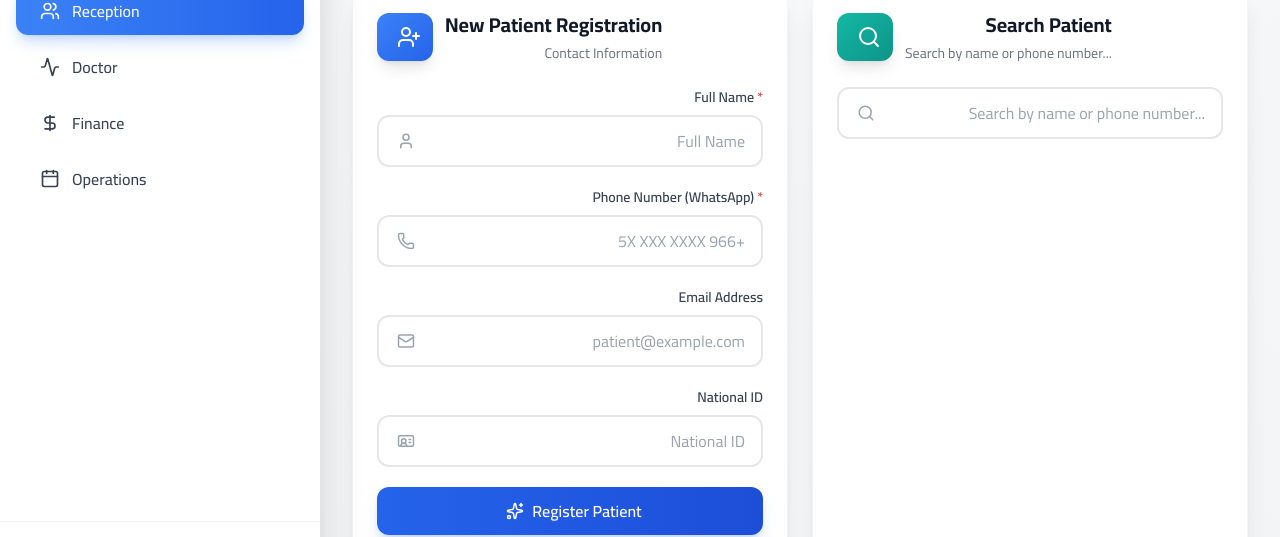
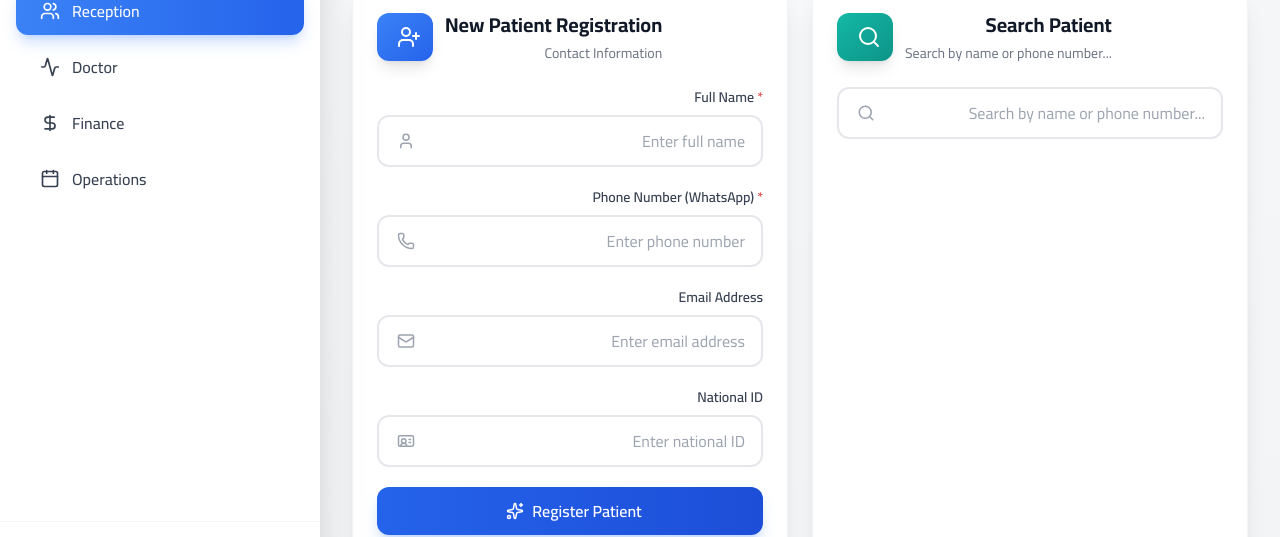
Before and after one commit to Islam412/MCSOS-System, a React (Vite) app: page / in a window 1280 px wide. Shown: the part 134-671 px from the top of the page. Built offline with nearby package versions, Linux system fonts and the light colour scheme.

Commit message:
update patient registration party

```diff
--- a/src/components/reception/PatientRegistration.jsx
+++ b/src/components/reception/PatientRegistration.jsx
@@ -20,10 +20,7 @@ export default function PatientRegistration() {
       return
     }
     const patientId = 'P' + Math.floor(Math.random() * 10000)
-    toast.success(`${form.name} ${t('reception.registered_success')} ${patientId}`, {
-      duration: 4000,
-      position: isRTL ? 'top-center' : 'top-right',
-    })
+    toast.success(`${form.name} ${t('reception.registered_success')} - ${t('reception.id')}: ${patientId}`)
     setForm({ name: '', phone: '', email: '', idNumber: '' })
   }
 
@@ -53,7 +50,7 @@ export default function PatientRegistration() {
             <input
               type="text"
               required
-              placeholder={t('reception.name')}
+              placeholder={t('placeholders.enter_name')}
               className={`w-full ${isRTL ? 'pr-10 pl-4' : 'pl-10 pr-4'} py-3 border-2 border-gray-200 dark:border-gray-600 rounded-xl focus:ring-2 focus:ring-blue-500 focus:border-transparent dark:bg-gray-900 dark:text-white transition-all`}
               value={form.name}
               onChange={(e) => setForm({ ...form, name: e.target.value })}
@@ -70,7 +67,7 @@ export default function PatientRegistration() {
             <input
               type="tel"
               required
-              placeholder="+966 5X XXX XXXX"
+              placeholder={t('placeholders.enter_phone')}
               className={`w-full ${isRTL ? 'pr-10 pl-4' : 'pl-10 pr-4'} py-3 border-2 border-gray-200 dark:border-gray-600 rounded-xl focus:ring-2 focus:ring-blue-500 focus:border-transparent dark:bg-gray-900 dark:text-white transition-all`}
               value={form.phone}
               onChange={(e) => setForm({ ...form, phone: e.target.value })}
@@ -86,7 +83,7 @@ export default function PatientRegistration() {
             <Mail className={`absolute ${isRTL ? 'right-3' : 'left-3'} top-1/2 -translate-y-1/2 text-gray-400`} size={18} />
             <input
               type="email"
-              placeholder="patient@example.com"
+              placeholder={t('placeholders.enter_email')}
               className={`w-full ${isRTL ? 'pr-10 pl-4' : 'pl-10 pr-4'} py-3 border-2 border-gray-200 dark:border-gray-600 rounded-xl focus:ring-2 focus:ring-blue-500 focus:border-transparent dark:bg-gray-900 dark:text-white transition-all`}
               value={form.email}
               onChange={(e) => setForm({ ...form, email: e.target.value })}
@@ -102,7 +99,7 @@ export default function PatientRegistration() {
             <IdCard className={`absolute ${isRTL ? 'right-3' : 'left-3'} top-1/2 -translate-y-1/2 text-gray-400`} size={18} />
             <input
               type="text"
-              placeholder={t('reception.national_id')}
+              placeholder={t('placeholders.enter_id')}
               className={`w-full ${isRTL ? 'pr-10 pl-4' : 'pl-10 pr-4'} py-3 border-2 border-gray-200 dark:border-gray-600 rounded-xl focus:ring-2 focus:ring-blue-500 focus:border-transparent dark:bg-gray-900 dark:text-white transition-all`}
               value={form.idNumber}
               onChange={(e) => setForm({ ...form, idNumber: e.target.value })}
```
